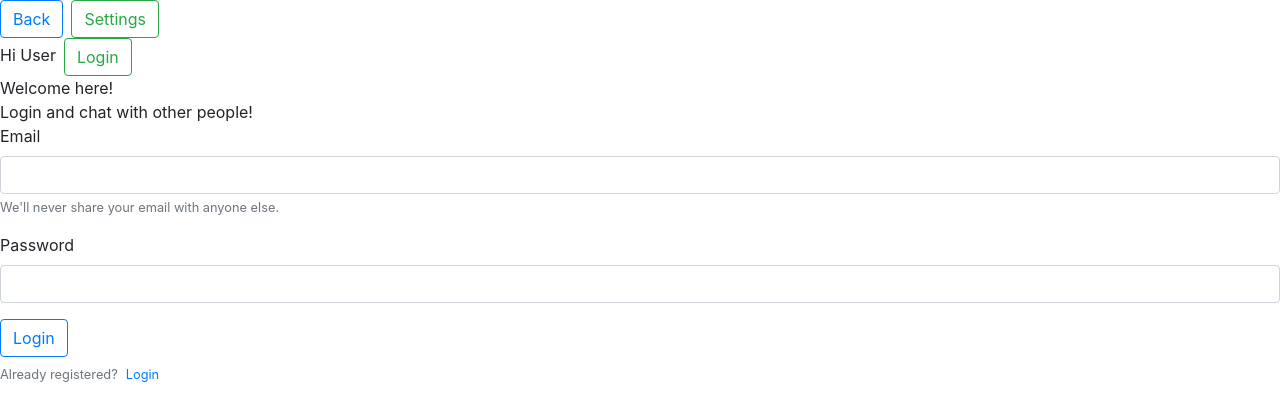
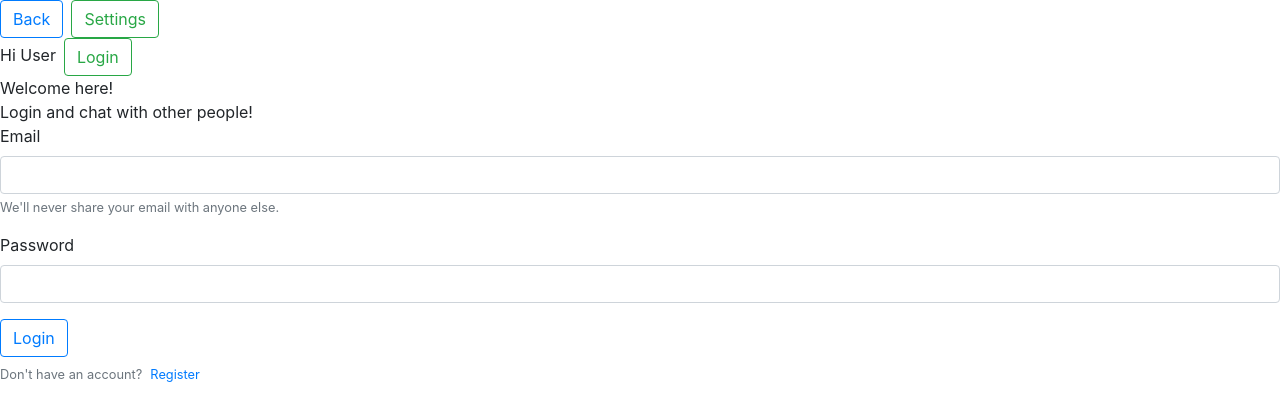
Before and after one commit to jeromeOlivier/electronChat, a React app: page /#/ in a window 1280 px wide. Shown: the top 420 px of the page. Built offline with nearby package versions, Linux system fonts and the light colour scheme; no server answers.

Commit message:
toggle register / login forms

```diff
--- a/src/views/Welcome.jsx
+++ b/src/views/Welcome.jsx
@@ -1,15 +1,22 @@
-import React from 'react';
+import React, { useState } from 'react';
 import { LoginForm, RegisterForm } from '../components/';
 
 export default function Welcome() {
+  const [isLoginIn, setIsLogIn] = useState(true);
+
+  const toggleForm = () => setIsLogIn(!isLoginIn);
+  const form = isLoginIn ? <LoginForm /> : <RegisterForm />;
+  const message = isLoginIn ? `Don't have an account?` : `Already registered?`;
+  const action = isLoginIn ? `Register` : `Login`;
+
   return (
     <div className="centered-view">
       <div className="centered-container">
-        <LoginForm />
+        {form}
         <small className="form-text text-muted mt-2">
-          Already registered?
-          <span onClick={() => {}} className="btn-link ml-2">
-            Login
+          {message}
+          <span onClick={toggleForm} className="btn-link ml-2">
+            {action}
           </span>
         </small>
       </div>
```
Also changed, not shown: 1 other file (tests, documents, lock files or other folders).
